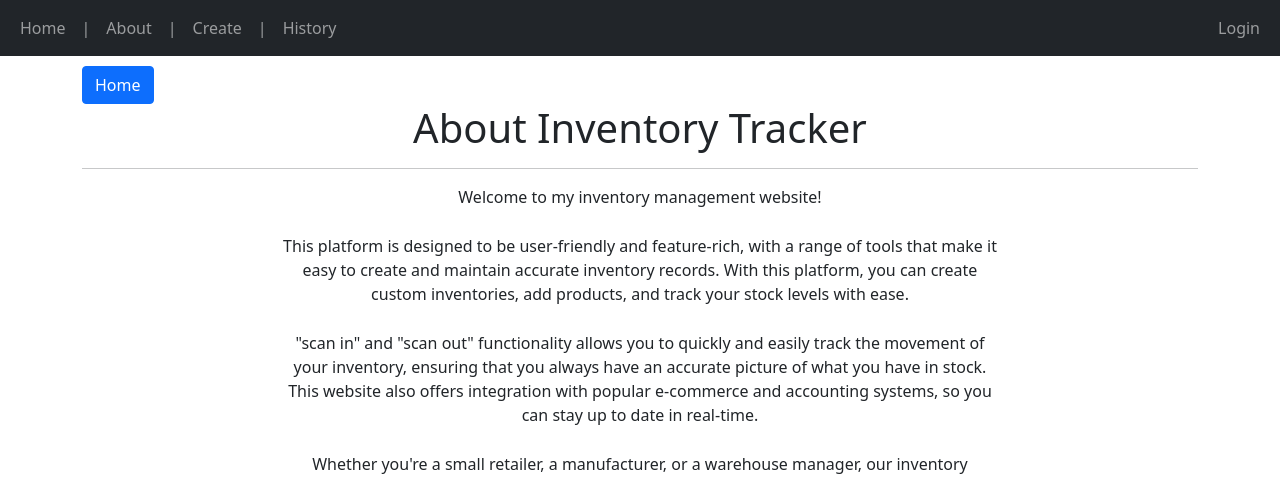
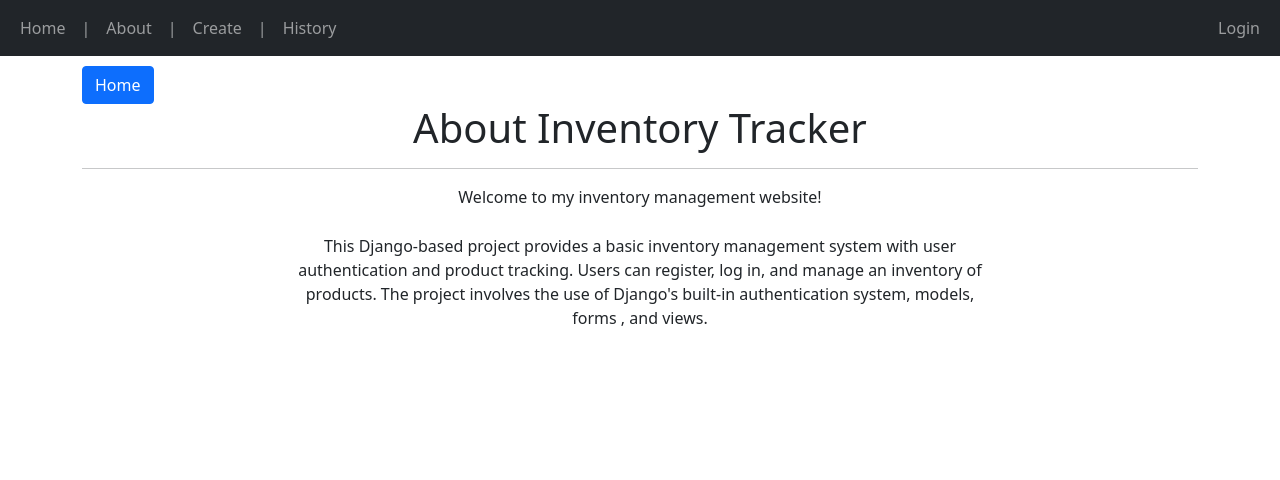
Before and after one commit to mustafaemresahin/inventory-tracker, a Django app: page /about/ in a window 1280 px wide. Shown: the top 480 px of the page. Run offline with Django 4.2, Linux system fonts and the light colour scheme; grey boxes are pictures that could not be loaded.

Commit message:
update about page

```diff
--- a/main/templates/main/about.html
+++ b/main/templates/main/about.html
@@ -154,26 +154,14 @@
 </div>
 <div style="padding-top:25px;"></div>
 <div style="text-align:center; padding-left:200px; padding-right:200px;">
-    This platform is designed to be user-friendly and feature-rich,
-    with a range of tools that make it easy to create and maintain
-    accurate inventory records. With this platform, you can create
-    custom inventories, add products, and track your stock levels
-    with ease.
-</div>
-<div style="padding-top:25px;"></div>
-<div style="text-align:center; padding-left:200px; padding-right:200px;">
-    "scan in" and "scan out" functionality allows you to quickly
-    and easily track the movement of your inventory, ensuring that you
-    always have an accurate picture of what you have in stock. This website also
-    offers integration with popular e-commerce and accounting systems, so
-    you can stay up to date in real-time.
-</div>
-<div style="padding-top:25px;"></div>
-<div style="text-align:center; padding-left:200px; padding-right:200px;">
-    Whether you're a small retailer, a manufacturer, or a warehouse manager,
-    our inventory management website has the tools and features you need to
-    streamline your operations and make informed decisions about your inventory
-    needs.
-</div>
+  This Django-based project provides a basic
+  inventory management system with user
+  authentication and product tracking.
+  Users can register, log in, and manage
+  an inventory of products. The project
+  involves the use of Django's built-in
+  authentication system, models, forms
+  , and views.
+  </div>
 <div style="padding-top:50px;"></div>
 {% endblock %}
```
